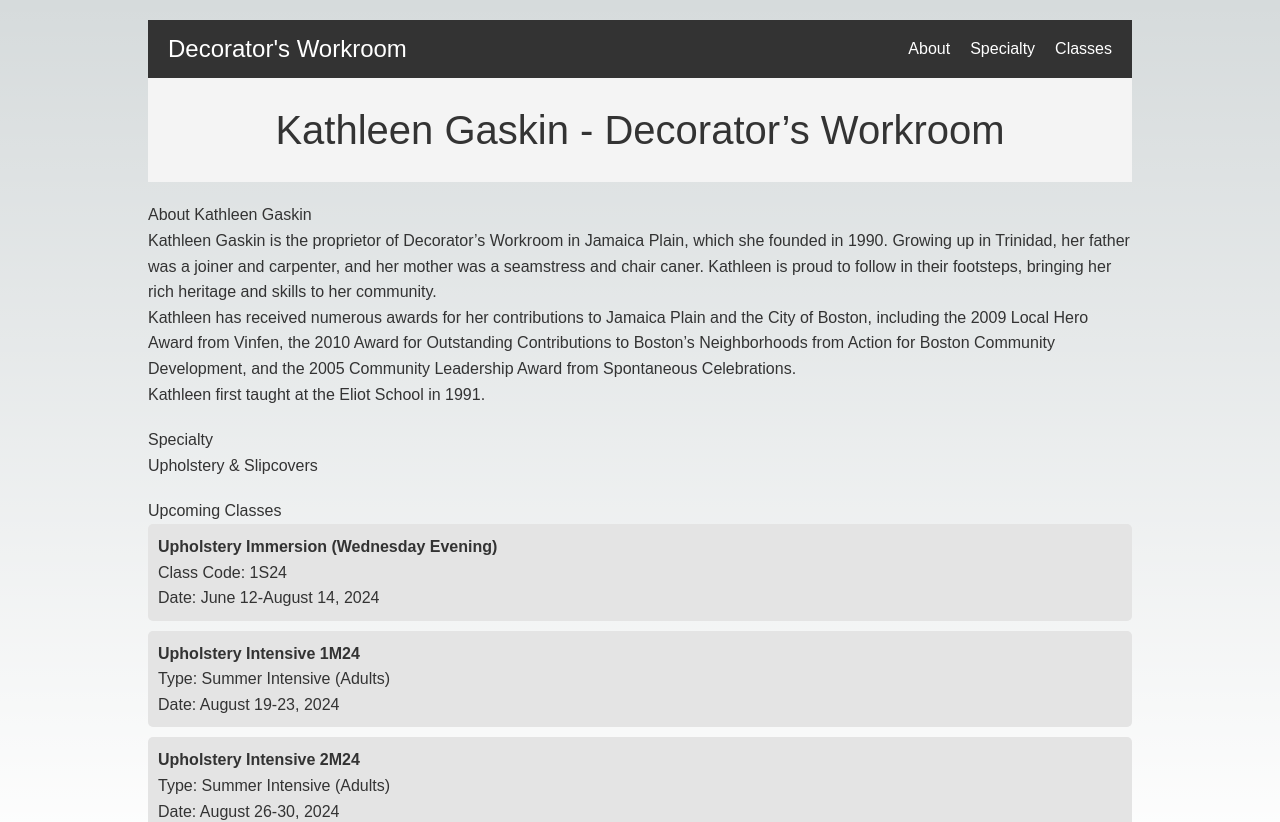
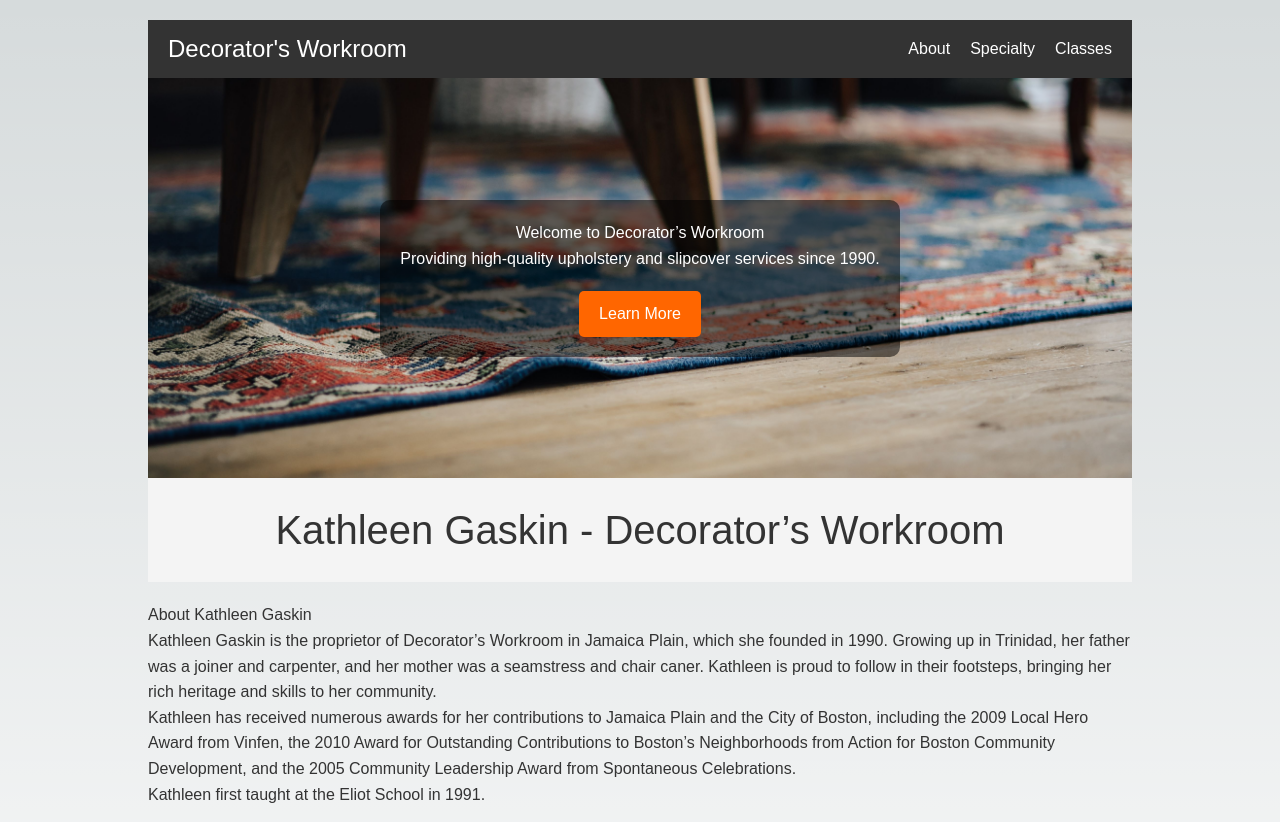
Before and after one commit to asiakay/custom-furniture-upholstery, a Next.js app: page / in a window 1280 px wide. Shown: the top 822 px of the page. Built offline with nearby package versions, Linux system fonts and the light colour scheme.

Commit message:
added, hero section

```diff
--- /dev/null
+++ b/app/components/HeroSection.module.css
@@ -0,0 +1,33 @@
+.heroContainer {
+  background-image: url("/images/background.jpg"); /* Replace with the path to your image */
+  background-size: cover;
+  background-position: center;
+  height: 400px;
+  display: flex;
+  justify-content: center;
+  align-items: center;
+  text-align: center;
+  color: white;
+  position: relative;
+}
+
+.content {
+  background: rgba(0, 0, 0, 0.5); /* Black background with transparency */
+  padding: 20px;
+  border-radius: 10px;
+}
+
+.learnMoreBtn {
+  display: inline-block;
+  margin-top: 20px;
+  padding: 10px 20px;
+  background-color: #ff6600;
+  color: white;
+  text-decoration: none;
+  border-radius: 5px;
+  transition: background-color 0.3s ease;
+}
+
+.learnMoreBtn:hover {
+  background-color: #cc5200;
+}
--- /dev/null
+++ b/app/components/HeroSection.tsx
@@ -0,0 +1,21 @@
+"use client";
+
+import styles from "./HeroSection.module.css";
+
+const HeroSection = () => {
+  return (
+    <div className={styles.heroContainer}>
+      <div className={styles.content}>
+        <h2>Welcome to Decorator’s Workroom</h2>
+        <p>
+          Providing high-quality upholstery and slipcover services since 1990.
+        </p>
+        <a href="#services" className={styles.learnMoreBtn}>
+          Learn More
+        </a>
+      </div>
+    </div>
+  );
+};
+
+export default HeroSection;
--- a/app/page.tsx
+++ b/app/page.tsx
@@ -1,5 +1,6 @@
 import Head from "next/head";
 import Navbar from "./components/Navbar";
+import HeroSection from "./components/HeroSection";
 import styles from "./page.module.css";
 
 export default function Home() {
@@ -10,9 +11,11 @@ export default function Home() {
         <meta name="viewport" content="width=device-width, initial-scale=1.0" />
       </Head>
       <Navbar />
+      <HeroSection />
       <header className={styles.header}>
         <h1>Kathleen Gaskin - Decorator’s Workroom</h1>
       </header>
+
       <div className={styles.main}>
         <section>
           <h2>About Kathleen Gaskin</h2>
```
Also changed, not shown: public/images/background.jpg (added).
